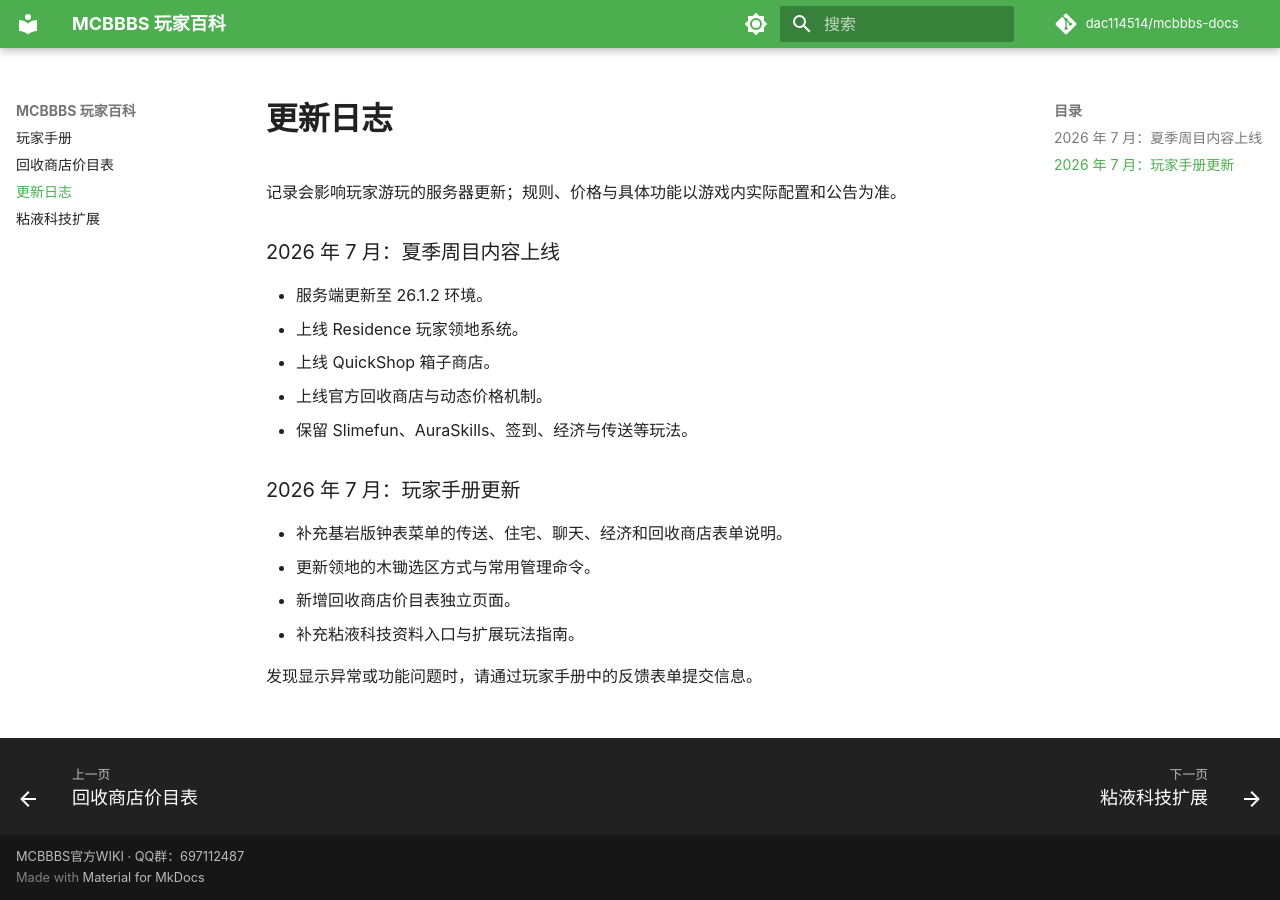
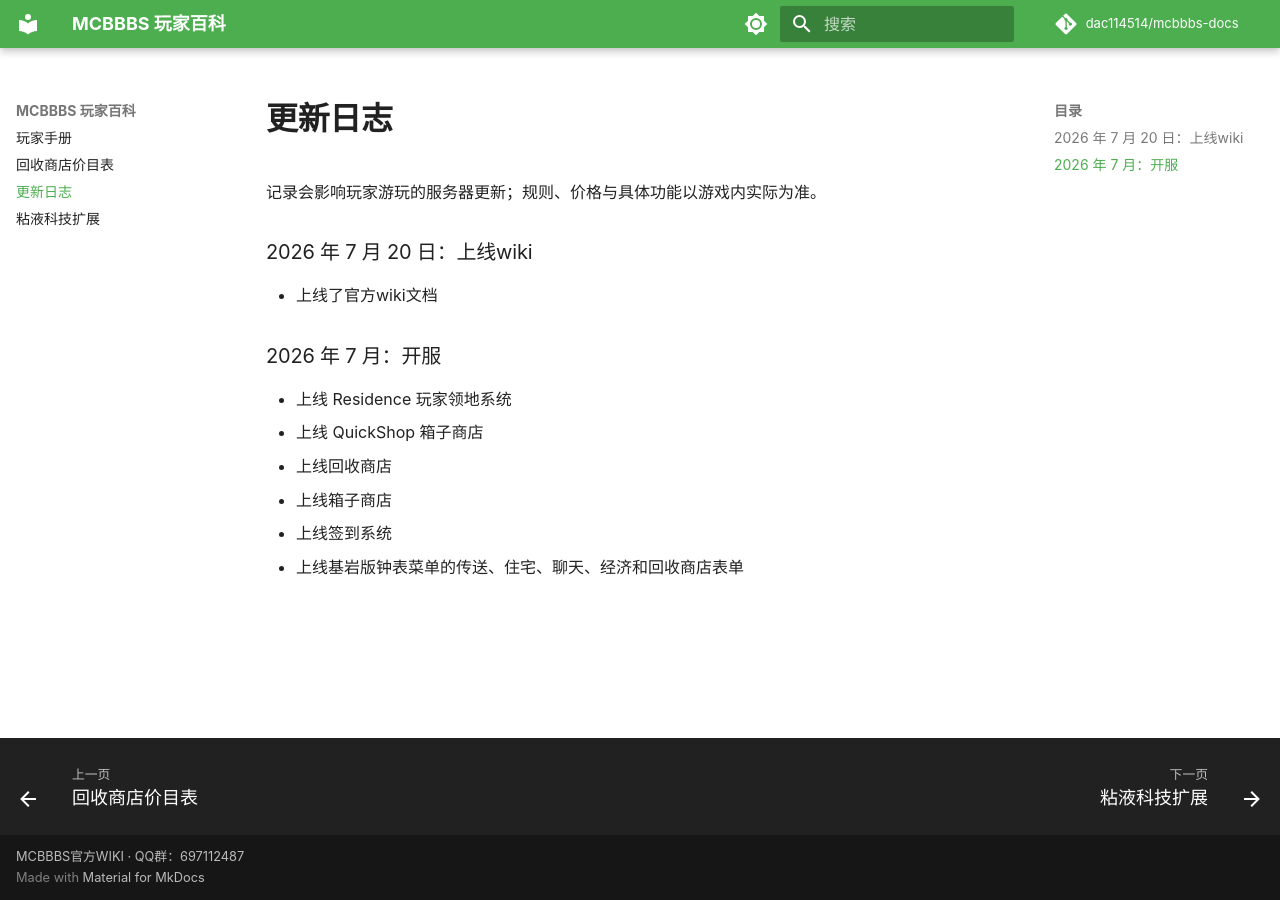
Before and after one commit to dac114514/mcbbbs-docs, an MkDocs documentation site: the page built from docs/updates.md, in a window 1280 px wide. Built offline with MkDocs 1.6.1 and Material for MkDocs 9.7.7, drawn with Linux system fonts in a browser that asks for light colours; comment, search, counter and statistics services are not loaded.

Commit message:
修改了表单

```diff
--- a/docs/updates.md
+++ b/docs/updates.md
@@ -1,20 +1,16 @@
 # 更新日志
 
-记录会影响玩家游玩的服务器更新；规则、价格与具体功能以游戏内实际配置和公告为准。
+记录会影响玩家游玩的服务器更新；规则、价格与具体功能以游戏内实际为准。
 
-### 2026 年 7 月：夏季周目内容上线
+### 2026 年 7 月 20 日：上线wiki
 
-- 服务端更新至 26.1.2 环境。
-- 上线 Residence 玩家领地系统。
-- 上线 QuickShop 箱子商店。
-- 上线官方回收商店与动态价格机制。
-- 保留 Slimefun、AuraSkills、签到、经济与传送等玩法。
+- 上线了官方wiki文档
 
-### 2026 年 7 月：玩家手册更新
+### 2026 年 7 月：开服
 
-- 补充基岩版钟表菜单的传送、住宅、聊天、经济和回收商店表单说明。
-- 更新领地的木锄选区方式与常用管理命令。
-- 新增回收商店价目表独立页面。
-- 补充粘液科技资料入口与扩展玩法指南。
-
-发现显示异常或功能问题时，请通过玩家手册中的反馈表单提交信息。
+- 上线 Residence 玩家领地系统
+- 上线 QuickShop 箱子商店
+- 上线回收商店
+- 上线箱子商店
+- 上线签到系统
+- 上线基岩版钟表菜单的传送、住宅、聊天、经济和回收商店表单
```
